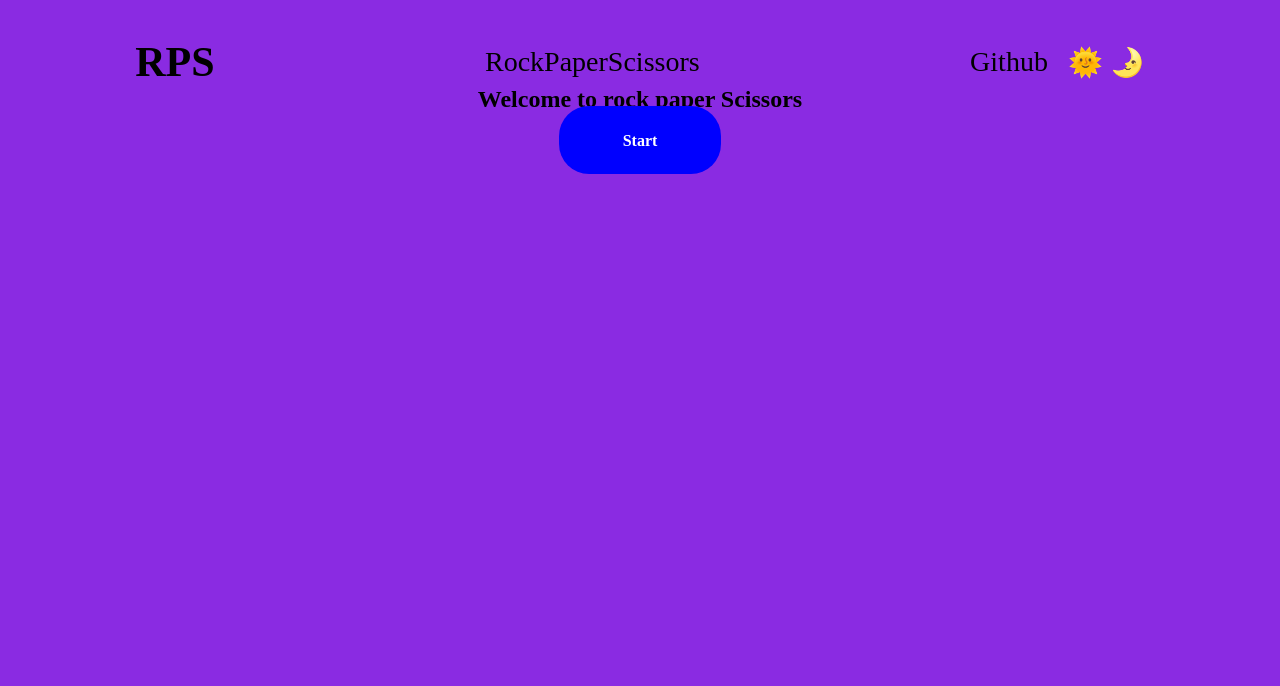
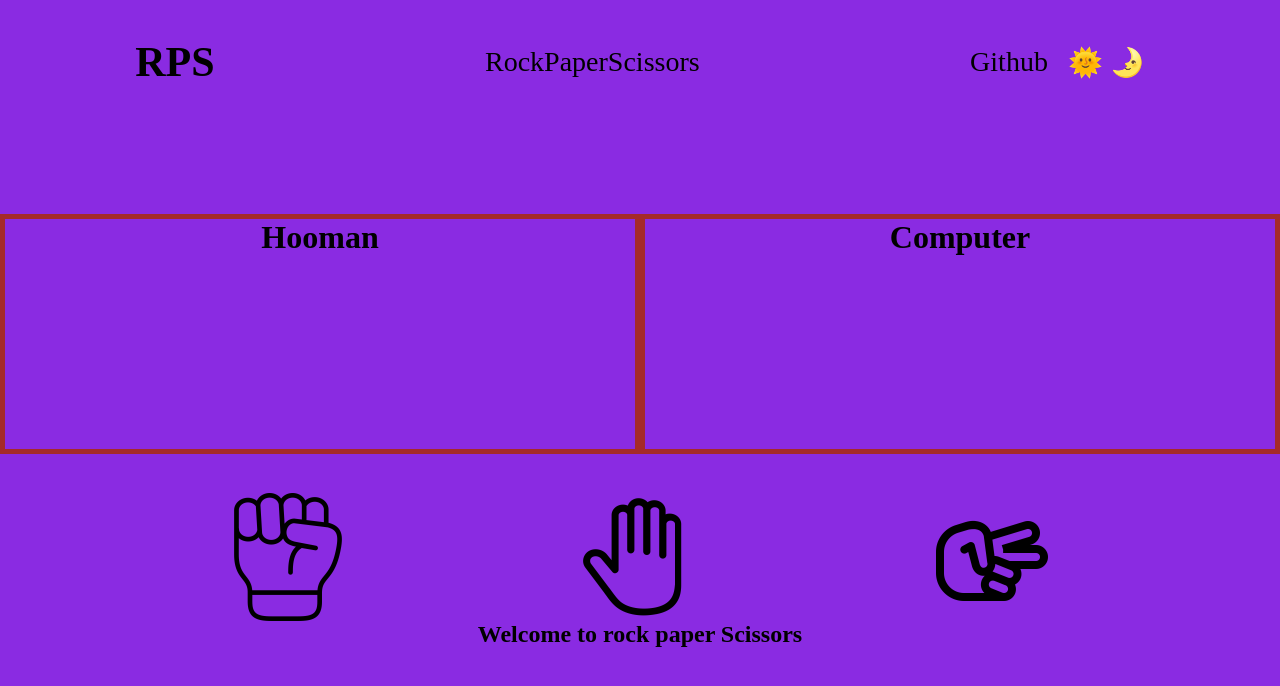
Before and after one commit to wheezyturbo/odinrps, a plain HTML site: page index.html in a window 1280 px wide. Both pictures are taken after a click on the link "Start". Drawn offline with Linux system fonts and the light colour scheme.

Commit message:
started to add logic

```diff
--- a/assets/script.js
+++ b/assets/script.js
@@ -0,0 +1,33 @@
+/* rps script v1.0 */
+
+const start_btn = document.getElementsByClassName('start-btn')[0];
+console.log(start_btn);
+
+start_btn.addEventListener('click',()=>{
+    document.getElementById('content').style.display="block"
+    start_btn.style.display="none"
+})
+
+const elements = ['rock','paper','scissors'];
+
+let humanElement,computerElement;
+let rock = document.getElementById('rock');
+console.log(rock)
+rock.addEventListener("click",()=>{
+    console.log("rock clicked")
+    humanElement = "rock";
+    computerElement = elements[Math.floor(Math.random()*3)];
+    console.log(humanElement,computerElement)
+})
+paper.addEventListener("click",()=>{
+    console.log("rock clicked")
+    humanElement = "paper";
+    computerElement = elements[Math.floor(Math.random()*3)];
+    console.log(humanElement,computerElement)
+})
+scissors.addEventListener("click",()=>{
+    console.log("rock clicked")
+    humanElement = "scissors";
+    computerElement = elements[Math.floor(Math.random()*3)];
+    console.log(humanElement,computerElement)
+})
--- a/assets/style.css
+++ b/assets/style.css
@@ -11,6 +11,7 @@
     color:black;
 }
 .nav{
+    transition: 0.3s ease-in;
     padding-top: 3%;
     display: flex;
     justify-content: space-around;
@@ -38,6 +39,7 @@
 
 
 .content{
+    transition: 0.3s;
 }
 .midsection{
     display: flex;
@@ -71,9 +73,10 @@ transform: rotate(0.01turn);
 .start-btn{
     background:blue;
     color:white;
-    padding:2% 5%;
+    padding:15px 50px;
     border-radius: 30px;
     font-weight: bold;
+    font-size: 20px;
     cursor:pointer;
 }
 .start-btn:hover{
--- a/index.html
+++ b/index.html
@@ -20,7 +20,7 @@
                 <li>🌞 🌛</li>
             </ul>
         </nav>
-        <div class="content">
+        <div class="content" id="content">
             <div class="result"></div>
             <div class="midsection">
                 <div class="mid-left">
@@ -32,9 +32,9 @@
             </div>
             <div class="selection-pane">
                 <div class="images">
-                    <img src="./assets/images/rock.png" alt="rock">
-                    <img src="./assets/images/paper.png" alt="paper">
-                    <img src="./assets/images/scissors.png" alt="scissors">
+                    <img src="./assets/images/rock.png" id="rock" alt="rock">
+                    <img src="./assets/images/paper.png" id="paper" alt="paper">
+                    <img src="./assets/images/scissors.png" id="scissors" alt="scissors">
                 </div>
             </div>
         </div>
```
